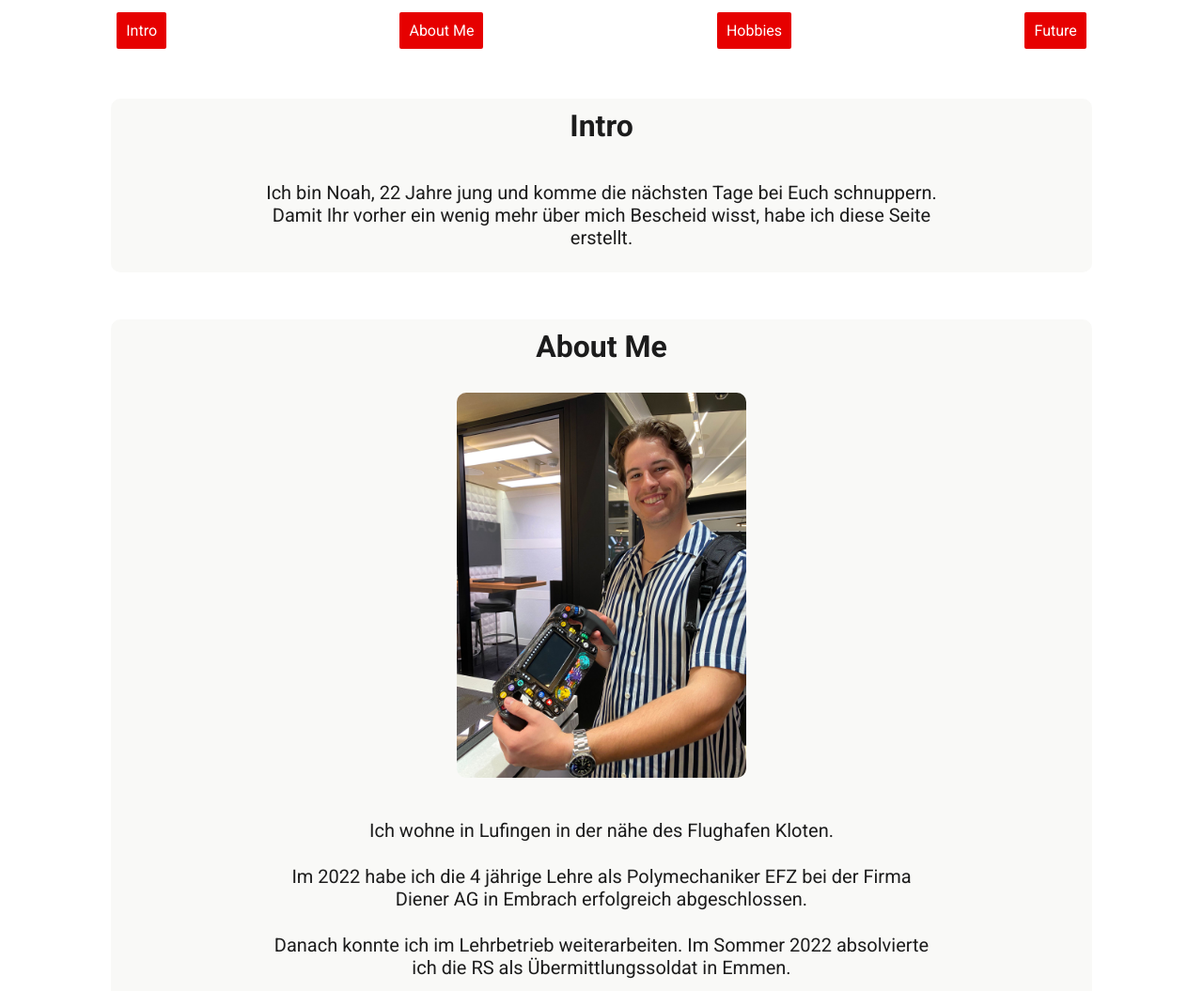
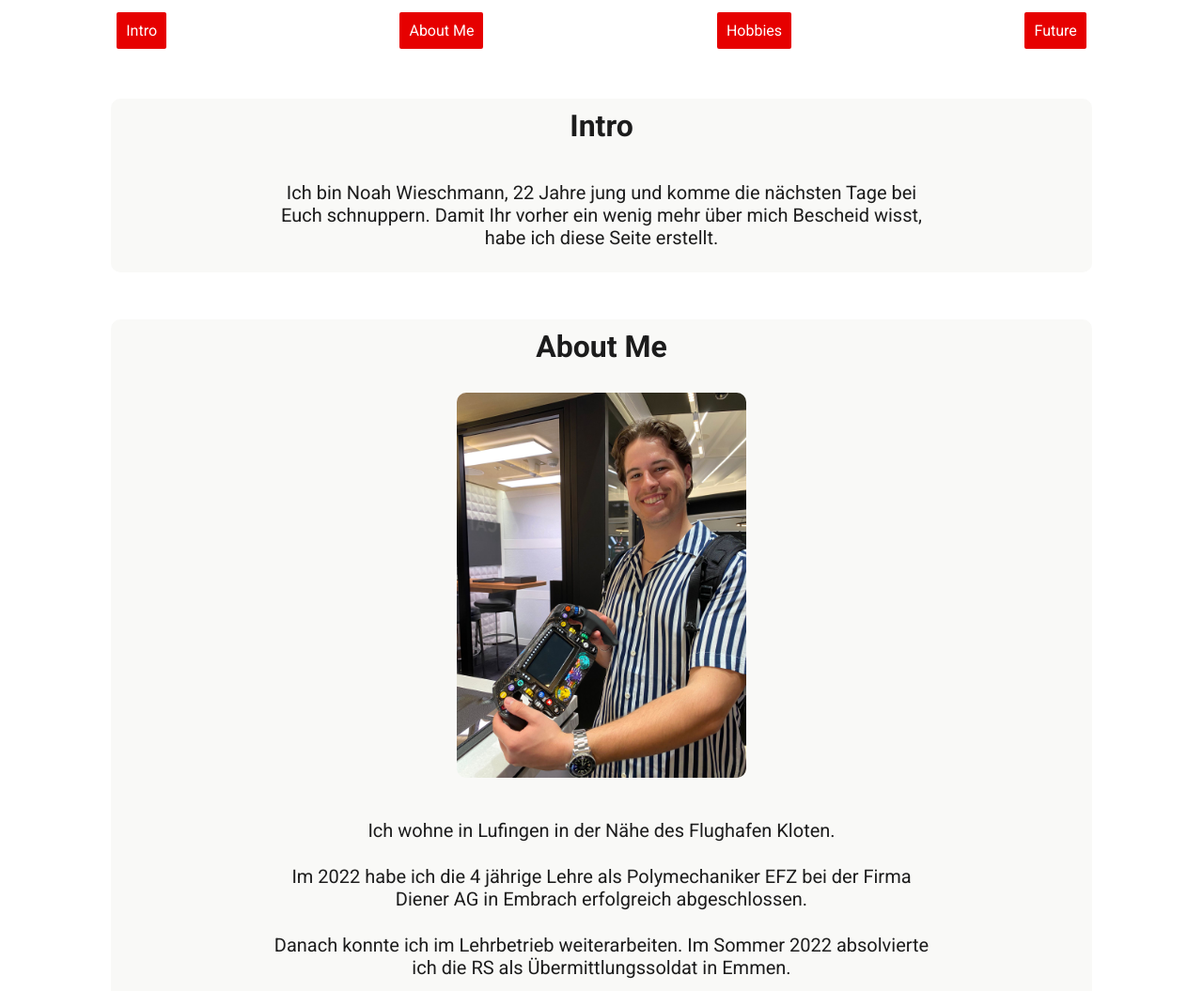
Before and after one commit to noahwie/noahwie.github.io, a plain HTML site: page index.html in a window 1280 px wide. Shown: the top 1055 px of the page at 94% size. Drawn offline with Linux system fonts and the light colour scheme.

Commit message:
Update index.html

```diff
--- a/index.html
+++ b/index.html
@@ -24,7 +24,7 @@
     <div  id="home" class="content-container">
       <h1>Intro</h1>
       <p>
-      Ich bin Noah, 22 Jahre jung und komme die nächsten Tage bei Euch schnuppern. Damit Ihr vorher ein wenig mehr über mich Bescheid wisst, habe ich diese Seite erstellt.
+      Ich bin Noah Wieschmann, 22 Jahre jung und komme die nächsten Tage bei Euch schnuppern. Damit Ihr vorher ein wenig mehr über mich Bescheid wisst, habe ich diese Seite erstellt.
       </p>
     </div>
 
@@ -34,7 +34,7 @@
       <h1>About Me</h1>
       <img class="profile-img" src="images/person.JPG" alt="profil" >
       <p>
-        Ich wohne in Lufingen in der nähe des Flughafen Kloten.
+        Ich wohne in Lufingen in der Nähe des Flughafen Kloten.
       </p>
       <p>
         Im 2022 habe ich die 4 jährige Lehre als Polymechaniker EFZ bei der Firma Diener AG in Embrach erfolgreich abgeschlossen.
@@ -91,7 +91,7 @@
         Als mir ein Freund erzählte, dass er Programmieren lernt, war ich echt verblüfft, da er vorher nichts mit Informatik zu tun hatte. Er erklärte mir, dass er Online lernt einfache Webseiten zu programmieren.
       </p>
       <p>
-        Selber techbegeistert, befasste ich mich damit und es hat mich sofort gecatcht. Schnell war mir klar, dass ich beruflich in diese Richtung Fuss fassen möchte. Nach ein wenig Recherche bin ich auf die Erwachsenenlehre gestossen, welche den Quereinstieg in diese Richtung ermöglicht.
+        Selber techbegeistert, befasste ich mich damit und es hat mich sofort gecatcht. Schnell war mir klar, dass ich beruflich in diesem Bereich Fuss fassen möchte. Nach ein wenig Recherche bin ich auf die Erwachsenenlehre gestossen, welche den Quereinstieg in diese Richtung ermöglicht.
       </p>
       <p>
         Mein Ziel ist es, mich beruflich in diese Richtung weiterzubilden und im Sommer 2024 eine Erwachsenenlehre als Informatiker in Applikationsentwicklung zu beginnen.
```
